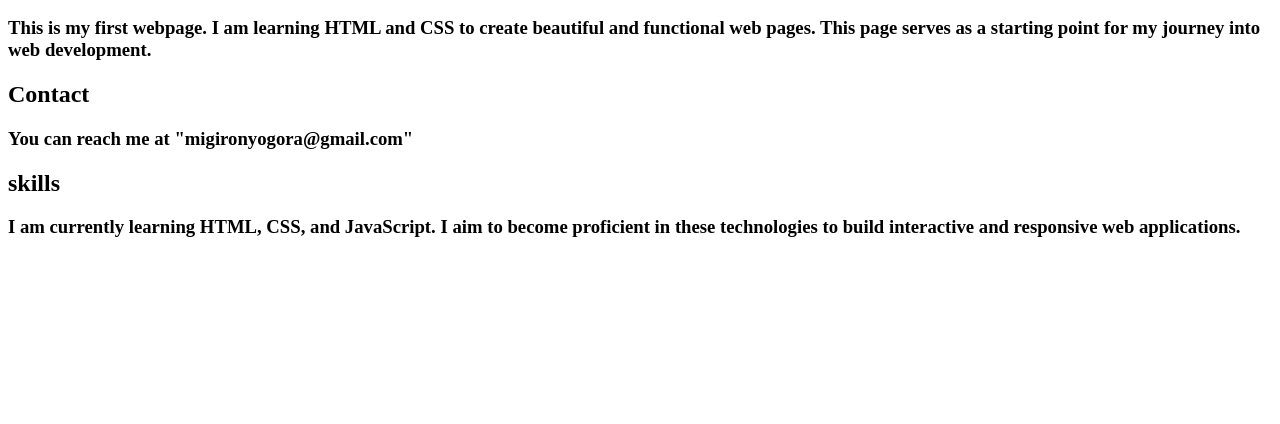
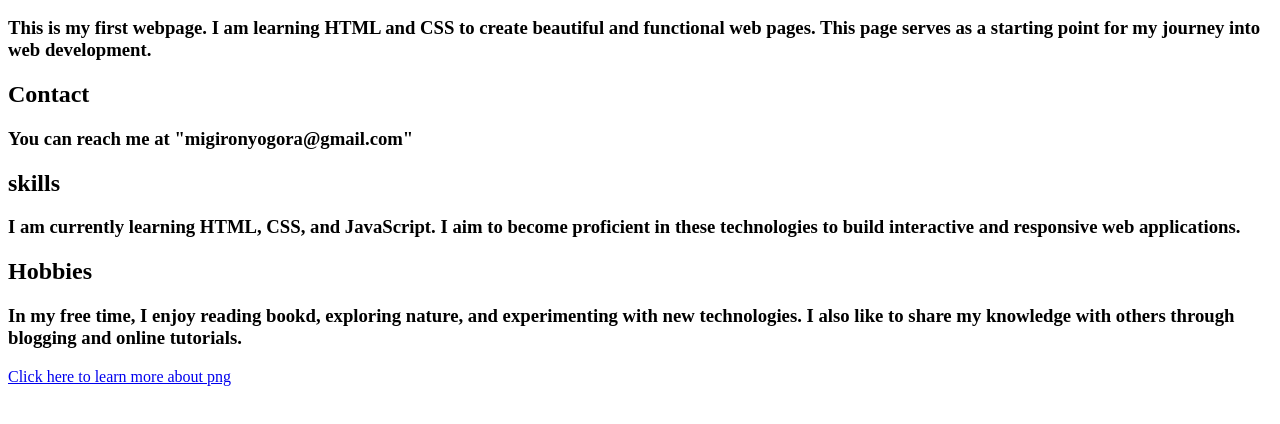
Before and after one commit to Migiro-Johans/My_First_Portfolio, a plain HTML site: page html_basic/index.html in a window 1280 px wide. Shown: the part 110-534 px from the top of the page. Drawn offline with Linux system fonts and the light colour scheme.

Commit message:
updated index.html

```diff
--- a/html_basic/index.html
+++ b/html_basic/index.html
@@ -18,6 +18,11 @@
     <p><h3>
         I am currently learning HTML, CSS, and JavaScript. I aim to become proficient in these technologies to build interactive and responsive web applications.
     </h3></p>
+    <h2>Hobbies</h2>
+    <p><h3>
+        In my free time, I enjoy reading bookd, exploring nature, and experimenting with new technologies. I also like to share my knowledge with others through blogging and online tutorials.
+    </h3></p>
+     <a href="https://i.ibb.co/gTDZZT8/ALX-Logo-07.png">Click here to learn more about png</a>
 
 </body>
 </html>
```
